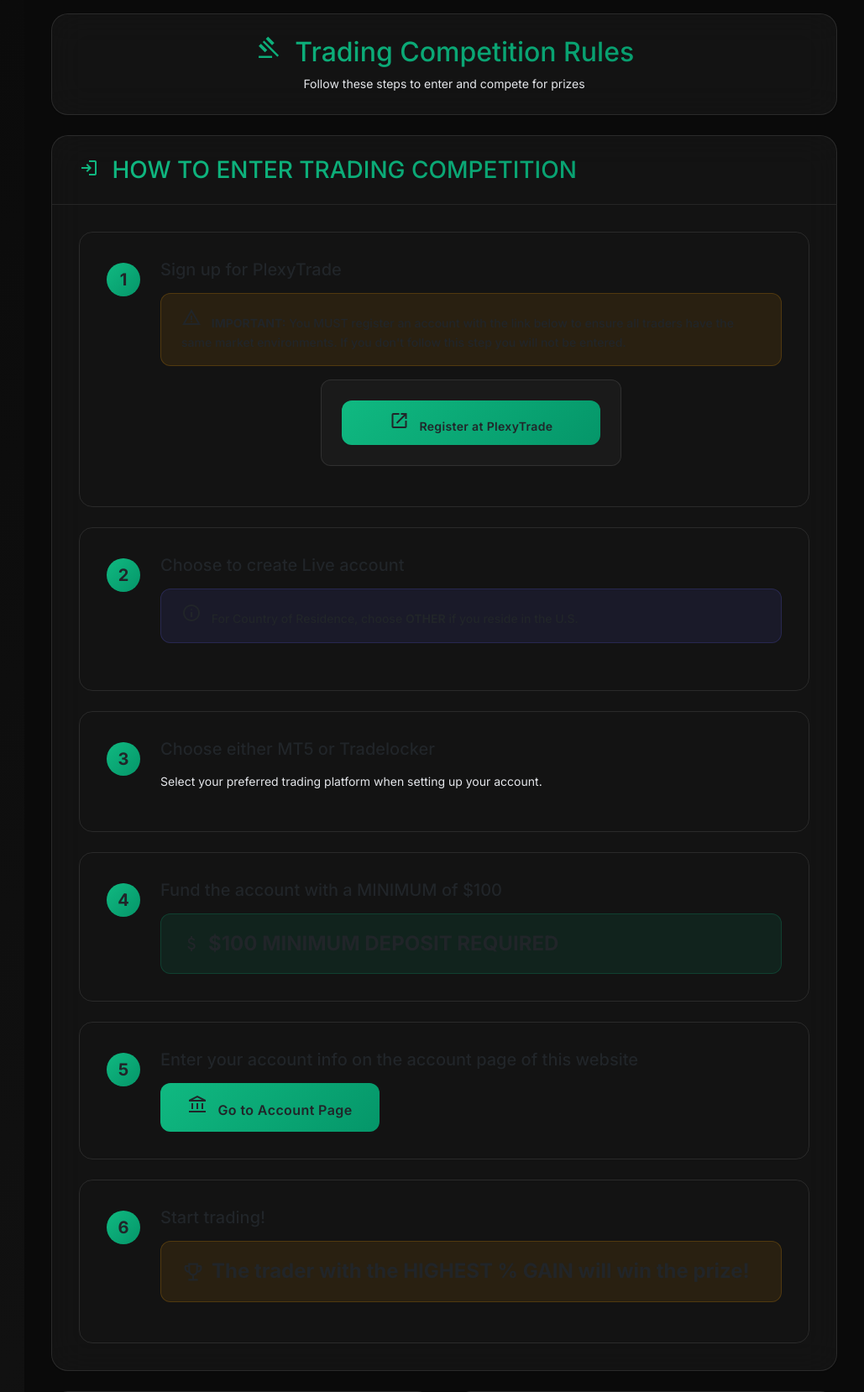
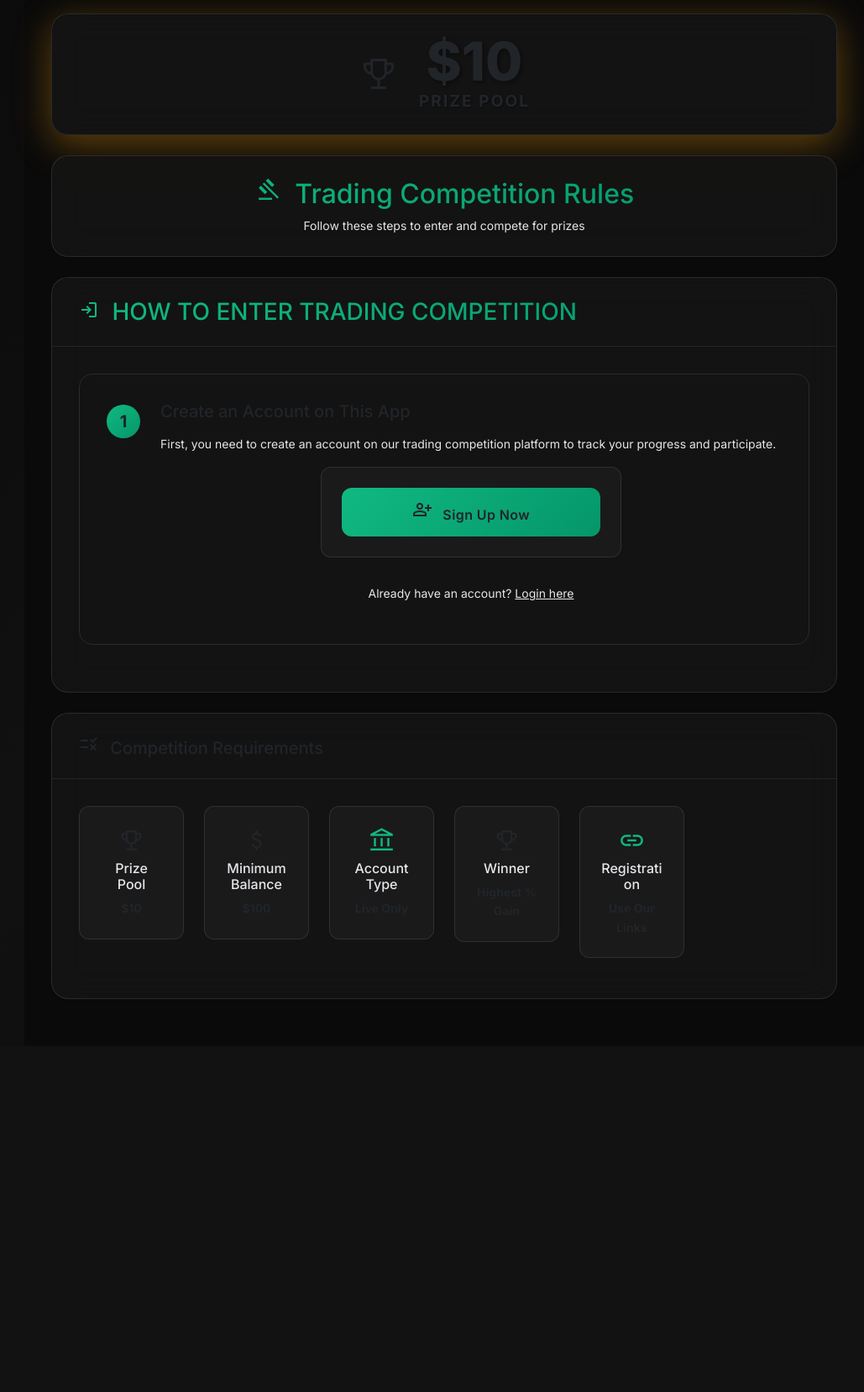
Before and after one commit to Tradersimpulse/tradecomp, a Flask app: template templates/rules.html in a window 1280 px wide. Shown: the top 1658 px of the page at 84% size, without its empty margins (251-1280 px from the left). After the commit the page ends 1190 px from the top, so only its background shows below. Run offline with Flask 3, Linux system fonts and the light colour scheme; the template is opened without the code that fills it: most values are stand-ins (such as "Sample title", 1, 10 or a date in 2020).

Commit message:
Update rules.html

```diff
--- a/templates/rules.html
+++ b/templates/rules.html
@@ -3,6 +3,25 @@
 {% block title %}Rules - Trading Competition{% endblock %}
 
 {% block content %}
+<!-- Prize Amount Banner (if available) -->
+{% if settings and settings.prize_amount %}
+<div class="row mb-4">
+    <div class="col-12">
+        <div class="card prize-banner">
+            <div class="card-body text-center py-4">
+                <div class="prize-amount-display">
+                    <span class="material-symbols-outlined me-2" style="font-size: 3rem;">emoji_events</span>
+                    <div class="prize-text">
+                        <h1 class="prize-amount">${{ "%.0f"|format(settings.prize_amount) }}</h1>
+                        <p class="prize-subtitle">PRIZE POOL</p>
+                    </div>
+                </div>
+            </div>
+        </div>
+    </div>
+</div>
+{% endif %}
+
 <!-- Page Header -->
 <div class="row mb-4">
     <div class="col-12">
@@ -31,11 +50,64 @@
                 </h3>
             </div>
             <div class="card-body">
-                <!-- Step 1 -->
+                <!-- Step 1 - Conditional Content -->
                 <div class="step-card mb-4">
                     <div class="d-flex align-items-start">
                         <div class="step-number">
                             <span class="badge bg-gradient-primary fs-5">1</span>
+                        </div>
+                        <div class="step-content">
+                            {% if is_authenticated %}
+                                <h5 class="text-white mb-3">Sign up for PlexyTrade</h5>
+                                <div class="alert alert-warning mb-3">
+                                    <span class="material-symbols-outlined me-2">warning</span>
+                                    <strong>IMPORTANT:</strong> You MUST register an account with the link below to ensure all traders have the same market environments. If you don't follow this step you will not be entered.
+                                </div>
+
+                                <div class="row justify-content-center">
+                                    <div class="col-md-6 mb-3">
+                                        <div class="broker-card">
+                                            <a href="{{ settings.referral_link if settings and settings.referral_link else 'https://plexytrade.com/?t=TBZp1B&term=register' }}" target="_blank" class="btn btn-primary w-100">
+                                                <span class="material-symbols-outlined me-2">open_in_new</span>
+                                                Register at PlexyTrade
+                                            </a>
+                                        </div>
+                                    </div>
+                                </div>
+                            {% else %}
+                                <h5 class="text-white mb-3">Create an Account on This App</h5>
+                                <p style="color: #E5E7EB !important;" class="mb-3">
+                                    First, you need to create an account on our trading competition platform to track your progress and participate.
+                                </p>
+
+                                <div class="row justify-content-center">
+                                    <div class="col-md-6 mb-3">
+                                        <div class="broker-card">
+                                            <a href="{{ url_for('signup') }}" class="btn btn-success w-100 btn-lg">
+                                                <span class="material-symbols-outlined me-2">person_add</span>
+                                                Sign Up Now
+                                            </a>
+                                        </div>
+                                    </div>
+                                </div>
+
+                                <div class="text-center mt-3">
+                                    <p style="color: #E5E7EB !important;">
+                                        Already have an account?
+                                        <a href="{{ url_for('login') }}" class="text-primary">Login here</a>
+                                    </p>
+                                </div>
+                            {% endif %}
+                        </div>
+                    </div>
+                </div>
+
+                <!-- Step 2 - Only show for authenticated users -->
+                {% if is_authenticated %}
+                <div class="step-card mb-4">
+                    <div class="d-flex align-items-start">
+                        <div class="step-number">
+                            <span class="badge bg-gradient-primary fs-5">2</span>
                         </div>
                         <div class="step-content">
                             <h5 class="text-white mb-3">Sign up for PlexyTrade</h5>
@@ -58,11 +130,11 @@
                     </div>
                 </div>
 
-                <!-- Step 2 -->
+                <!-- Step 3 -->
                 <div class="step-card mb-4">
                     <div class="d-flex align-items-start">
                         <div class="step-number">
-                            <span class="badge bg-gradient-primary fs-5">2</span>
+                            <span class="badge bg-gradient-primary fs-5">3</span>
                         </div>
                         <div class="step-content">
                             <h5 class="text-white mb-3">Choose to create Live account</h5>
@@ -74,11 +146,11 @@
                     </div>
                 </div>
 
-                <!-- Step 3 -->
+                <!-- Step 4 -->
                 <div class="step-card mb-4">
                     <div class="d-flex align-items-start">
                         <div class="step-number">
-                            <span class="badge bg-gradient-primary fs-5">3</span>
+                            <span class="badge bg-gradient-primary fs-5">4</span>
                         </div>
                         <div class="step-content">
                             <h5 class="text-white mb-3">Choose either MT5 or Tradelocker</h5>
@@ -89,11 +161,11 @@
                     </div>
                 </div>
 
-                <!-- Step 4 -->
+                <!-- Step 5 -->
                 <div class="step-card mb-4">
                     <div class="d-flex align-items-start">
                         <div class="step-number">
-                            <span class="badge bg-gradient-primary fs-5">4</span>
+                            <span class="badge bg-gradient-primary fs-5">5</span>
                         </div>
                         <div class="step-content">
                             <h5 class="text-white mb-3">Fund the account with a MINIMUM of $100</h5>
@@ -105,11 +177,11 @@
                     </div>
                 </div>
 
-                <!-- Step 5 -->
+                <!-- Step 6 -->
                 <div class="step-card mb-4">
                     <div class="d-flex align-items-start">
                         <div class="step-number">
-                            <span class="badge bg-gradient-primary fs-5">5</span>
+                            <span class="badge bg-gradient-primary fs-5">6</span>
                         </div>
                         <div class="step-content">
                             <h5 class="text-white mb-3">Enter your account info on the account page of this website</h5>
@@ -121,11 +193,11 @@
                     </div>
                 </div>
 
-                <!-- Step 6 -->
+                <!-- Step 7 -->
                 <div class="step-card">
                     <div class="d-flex align-items-start">
                         <div class="step-number">
-                            <span class="badge bg-gradient-primary fs-5">6</span>
+                            <span class="badge bg-gradient-primary fs-5">7</span>
                         </div>
                         <div class="step-content">
                             <h5 class="text-white mb-3">Start trading!</h5>
@@ -136,12 +208,14 @@
                         </div>
                     </div>
                 </div>
+                {% endif %}
             </div>
         </div>
     </div>
 </div>
 
-<!-- Additional Rules -->
+<!-- Additional Rules - Only show for authenticated users -->
+{% if is_authenticated %}
 <div class="row">
     <div class="col-md-6 mb-4">
         <div class="card">
@@ -179,6 +253,7 @@
         </div>
     </div>
 </div>
+{% endif %}
 
 <!-- Competition Requirements -->
 <div class="row mb-4">
@@ -249,7 +324,8 @@
     </div>
 </div>
 
-<!-- Quick Actions -->
+<!-- Quick Actions - Only show for authenticated users -->
+{% if is_authenticated %}
 <div class="row">
     <div class="col-12">
         <div class="card">
@@ -273,6 +349,7 @@
         </div>
     </div>
 </div>
+{% endif %}
 {% endblock %}
 
 {% block scripts %}
@@ -329,6 +406,44 @@
 </script>
 
 <style>
+/* Prize Banner Styles */
+.prize-banner {
+    background: linear-gradient(135deg, #F59E0B 0%, #EAB308 100%);
+    border: none;
+    box-shadow: 0 10px 40px rgba(245, 158, 11, 0.3);
+}
+
+.prize-amount-display {
+    display: flex;
+    align-items: center;
+    justify-content: center;
+    gap: 1rem;
+}
+
+.prize-amount {
+    font-size: 4rem;
+    font-weight: 900;
+    color: #FFFFFF;
+    margin: 0;
+    line-height: 1;
+    text-shadow: 2px 2px 4px rgba(0,0,0,0.3);
+}
+
+.prize-subtitle {
+    font-size: 1.2rem;
+    font-weight: 700;
+    color: #FFFFFF;
+    margin: 0;
+    letter-spacing: 2px;
+    text-shadow: 1px 1px 2px rgba(0,0,0,0.3);
+}
+
+.prize-text {
+    display: flex;
+    flex-direction: column;
+    align-items: center;
+}
+
 /* Step Cards */
 .step-card {
     padding: 2rem;
@@ -447,6 +562,15 @@
 
 /* Responsive Design */
 @media (max-width: 768px) {
+    .prize-amount {
+        font-size: 2.5rem;
+    }
+
+    .prize-amount-display {
+        flex-direction: column;
+        gap: 0.5rem;
+    }
+
     .step-card {
         padding: 1.5rem;
     }
@@ -497,5 +621,19 @@
 .card {
     animation: fadeInUp 0.6s ease-out;
 }
+
+/* Prize banner pulse animation */
+@keyframes prizePulse {
+    0%, 100% {
+        box-shadow: 0 10px 40px rgba(245, 158, 11, 0.3);
+    }
+    50% {
+        box-shadow: 0 15px 50px rgba(245, 158, 11, 0.5);
+    }
+}
+
+.prize-banner {
+    animation: prizePulse 3s ease-in-out infinite;
+}
 </style>
 {% endblock %}
```
